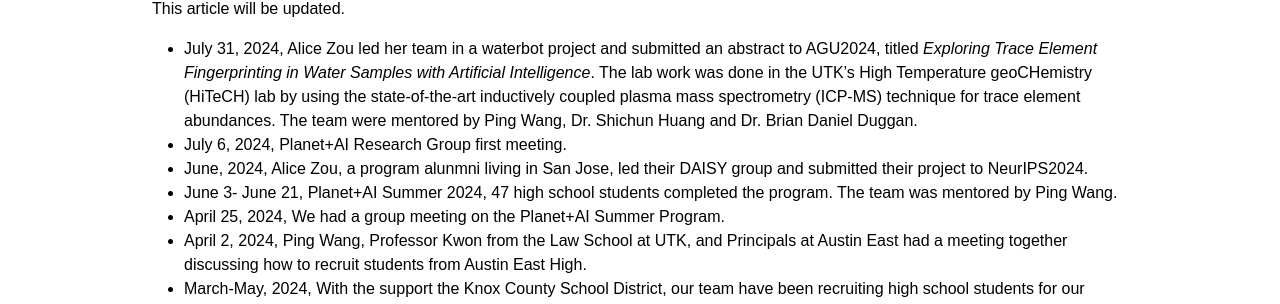
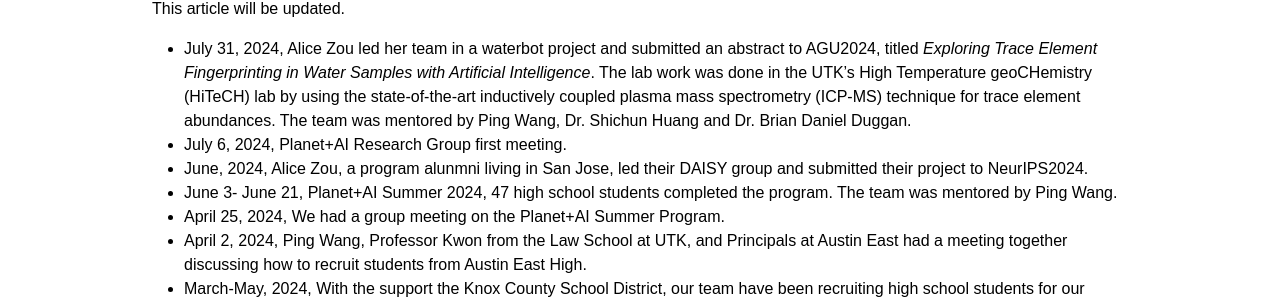
Before and after one commit to planet-ai-2023/planet-ai-2023.github.io, a Jekyll site: the page built from _posts/2024-2-18-planet-ai-project-tracking.md, in a window 1280 px wide. Shown: the part 207-511 px from the top of the page. Built offline with Jekyll 4.4.1, drawn with Linux system fonts in a browser that asks for light colours.

Commit message:
Add files via upload

```diff
--- a/_posts/2024-2-18-planet-ai-project-tracking.md
+++ b/_posts/2024-2-18-planet-ai-project-tracking.md
@@ -7,7 +7,7 @@ tags: [ projects ]
 ---
 
 This article will be updated.
-- July 31, 2024, Alice Zou led her team in a waterbot project and submitted an abstract to AGU2024, titled *Exploring Trace Element Fingerprinting in Water Samples with Artificial Intelligence*. The lab work was done in the UTK’s High Temperature geoCHemistry (HiTeCH) lab by using the state-of-the-art inductively coupled plasma mass spectrometry (ICP-MS) technique for trace element abundances. The team were mentored by Ping Wang, Dr. Shichun Huang and Dr. Brian Daniel Duggan.
+- July 31, 2024, Alice Zou led her team in a waterbot project and submitted an abstract to AGU2024, titled *Exploring Trace Element Fingerprinting in Water Samples with Artificial Intelligence*. The lab work was done in the UTK’s High Temperature geoCHemistry (HiTeCH) lab by using the state-of-the-art inductively coupled plasma mass spectrometry (ICP-MS) technique for trace element abundances. The team was mentored by Ping Wang, Dr. Shichun Huang and Dr. Brian Daniel Duggan.
 - July 6, 2024, Planet+AI Research Group first meeting.
 - June, 2024, Alice Zou, a program alunmni living in San Jose, led their DAISY group and submitted their project to NeurIPS2024.
 - June 3- June 21, Planet+AI Summer 2024, 47 high school students completed the program. The team was mentored by Ping Wang.
```
